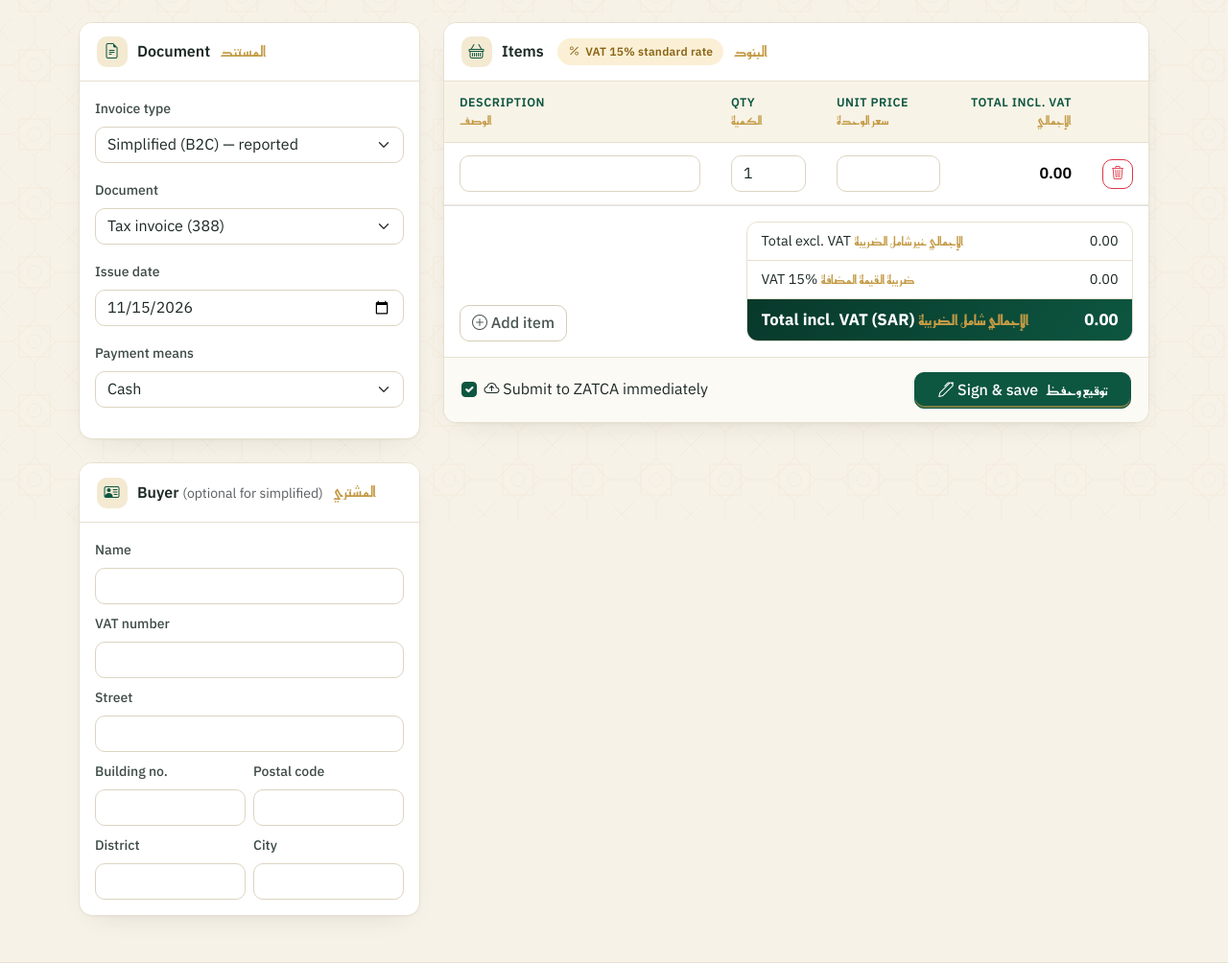
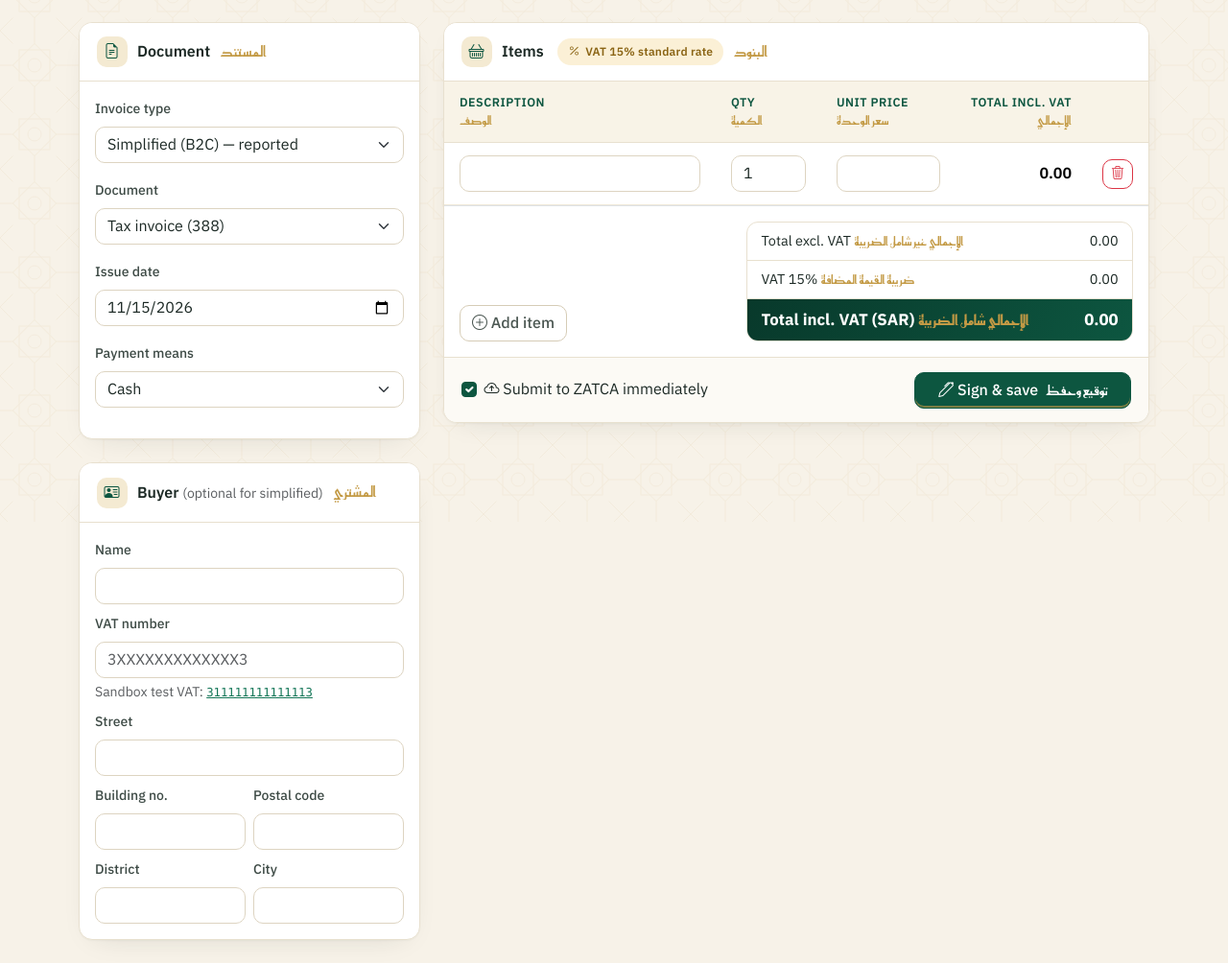
Before and after one commit to delwarhossaindev/zatca_app, a Laravel app: page /invoices/create in a window 1280 px wide. Shown: the part 256-1260 px from the top of the page at 96% size. Run offline with Laravel 10, Linux system fonts and the light colour scheme; data that the repository does not hold is empty; some libraries are stand-ins or nearby versions.

Commit message:
Show sandbox test VAT numbers as clickable hints
Seller VAT (399999999900003) on the onboarding page and buyer VAT
(311111111111113) on the new invoice page; clicking one fills the field.

Co-Authored-By: Claude Opus 5.5 <noreply@anthropic.com>

```diff
--- a/resources/views/invoices/create.blade.php
+++ b/resources/views/invoices/create.blade.php
@@ -102,7 +102,13 @@
                 </div>
                 <div class="card-body">
                     <div class="mb-2"><label class="form-label small">Name</label><input name="buyer_name" class="form-control" value="{{ $value('buyer_name') }}"></div>
-                    <div class="mb-2"><label class="form-label small">VAT number</label><input name="buyer_vat_number" class="form-control" maxlength="15" value="{{ $value('buyer_vat_number') }}"></div>
+                    <div class="mb-2">
+                        <label class="form-label small">VAT number</label><input name="buyer_vat_number" class="form-control" maxlength="15" placeholder="3XXXXXXXXXXXXX3" value="{{ $value('buyer_vat_number') }}">
+                        <div class="form-text">
+                            Sandbox test VAT:
+                            <a href="#" onclick="this.closest('div.mb-2').querySelector('input').value = this.textContent.trim(); return false;" title="Use this number"><code>311111111111113</code></a>
+                        </div>
+                    </div>
                     <div class="mb-2"><label class="form-label small">Street</label><input name="buyer_street" class="form-control" value="{{ $value('buyer_street') }}"></div>
                     <div class="row g-2 mb-2">
                         <div class="col"><label class="form-label small">Building no.</label><input name="buyer_building_number" class="form-control" maxlength="4" value="{{ $value('buyer_building_number') }}"></div>
--- a/resources/views/zatca/settings.blade.php
+++ b/resources/views/zatca/settings.blade.php
@@ -91,6 +91,10 @@
                     <div class="col-md-4">
                         <label class="form-label">VAT number</label>
                         <input name="vat_number" class="form-control" value="{{ old('vat_number', $setting->vat_number) }}" placeholder="3XXXXXXXXXXXXX3" maxlength="15" required>
+                        <div class="form-text">
+                            Sandbox test VAT:
+                            <a href="#" onclick="this.closest('div.col-md-4').querySelector('input').value = this.textContent.trim(); return false;" title="Use this number"><code>399999999900003</code></a>
+                        </div>
                     </div>
                     <div class="col-md-4">
                         <label class="form-label">CR number</label>
```
